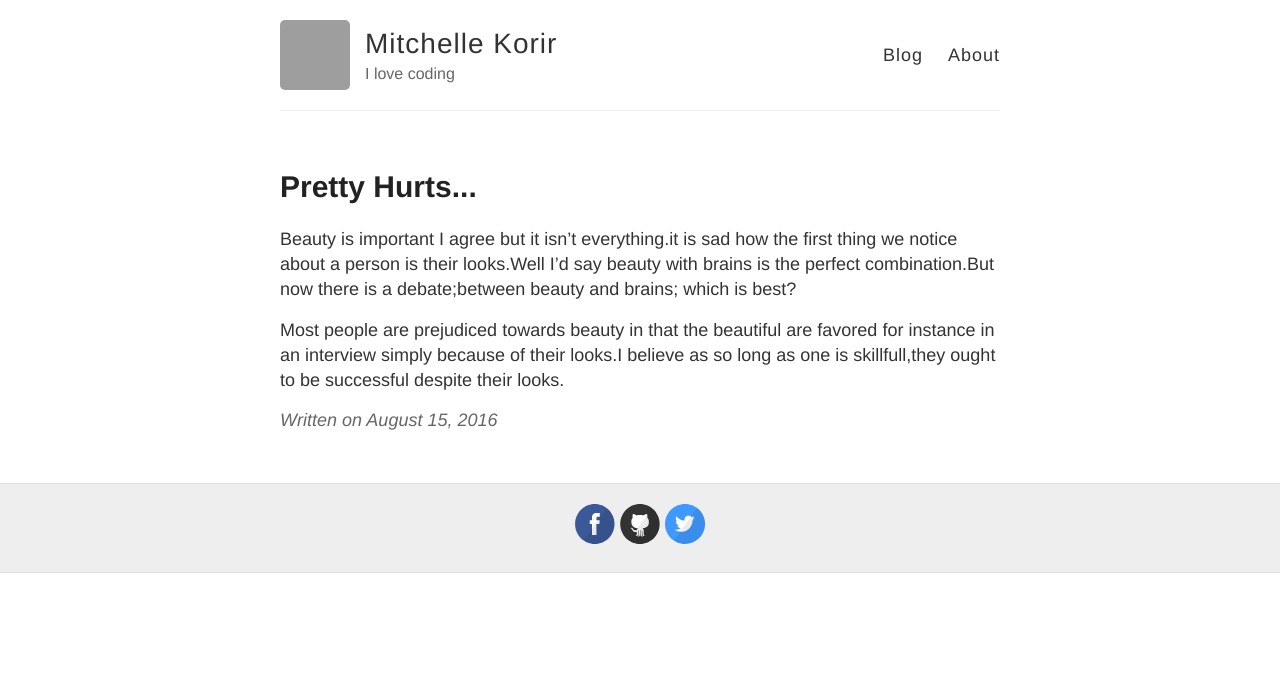
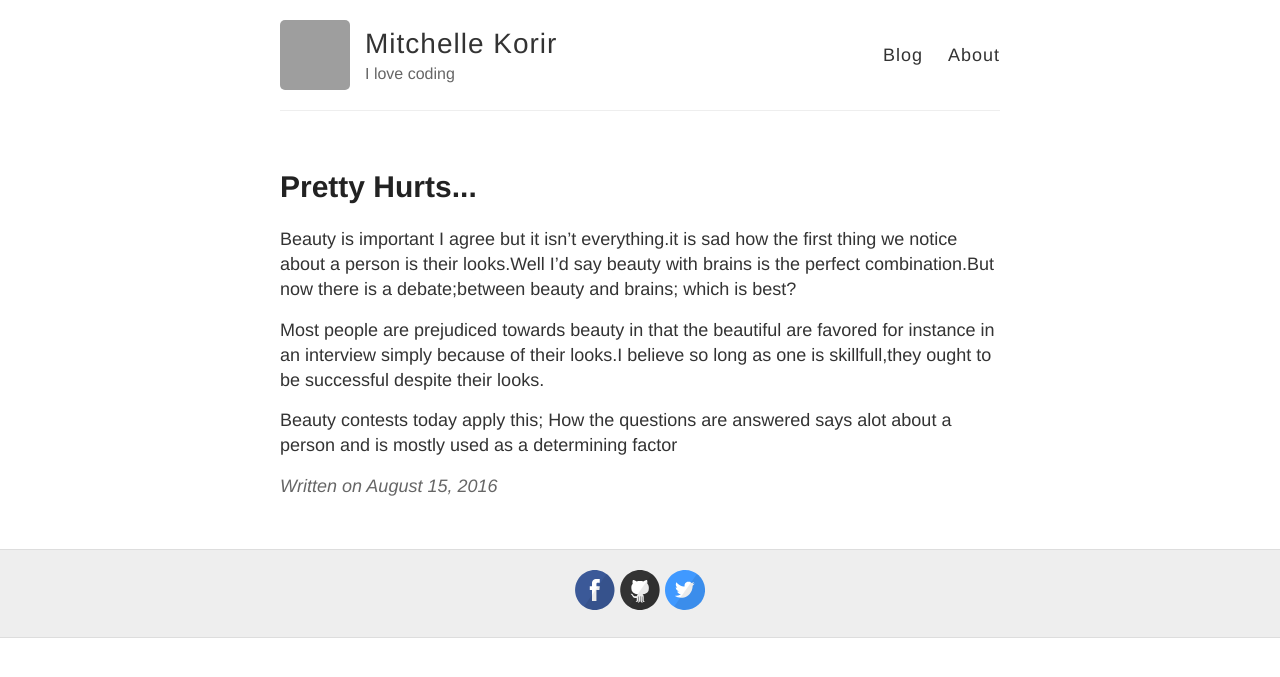
Before and after one commit to Korirmitchelle/Korirmitchelle.github.io, a Jekyll site: the page built from _posts/2016-8-15-Pretty-Hurts.md, in a window 1280 px wide. Shown: the top 677 px of the page. Built offline with Jekyll 4.4.1, drawn with Linux system fonts in a browser that asks for light colours; grey boxes are pictures that could not be loaded.

Commit message:
change content

```diff
--- a/_posts/2016-8-15-Pretty-Hurts.md
+++ b/_posts/2016-8-15-Pretty-Hurts.md
@@ -7,4 +7,6 @@ title: Pretty Hurts...
 Beauty is important I agree but it isn't everything.it is sad how the first thing we notice about a person is their looks.Well I'd say beauty with brains is the perfect combination.But now there is a debate;between beauty and brains; which is best?
 
 
-Most people are prejudiced towards beauty in that the beautiful are favored for instance in an interview simply because of their looks.I believe as so long as one is skillfull,they ought to be successful despite their looks.
+Most people are prejudiced towards beauty in that the beautiful are favored for instance in an interview simply because of their looks.I believe so long as one is skillfull,they ought to be successful despite their looks.
+
+Beauty contests today apply this; How the questions are answered says alot about a person and is mostly used as a determining factor
```
